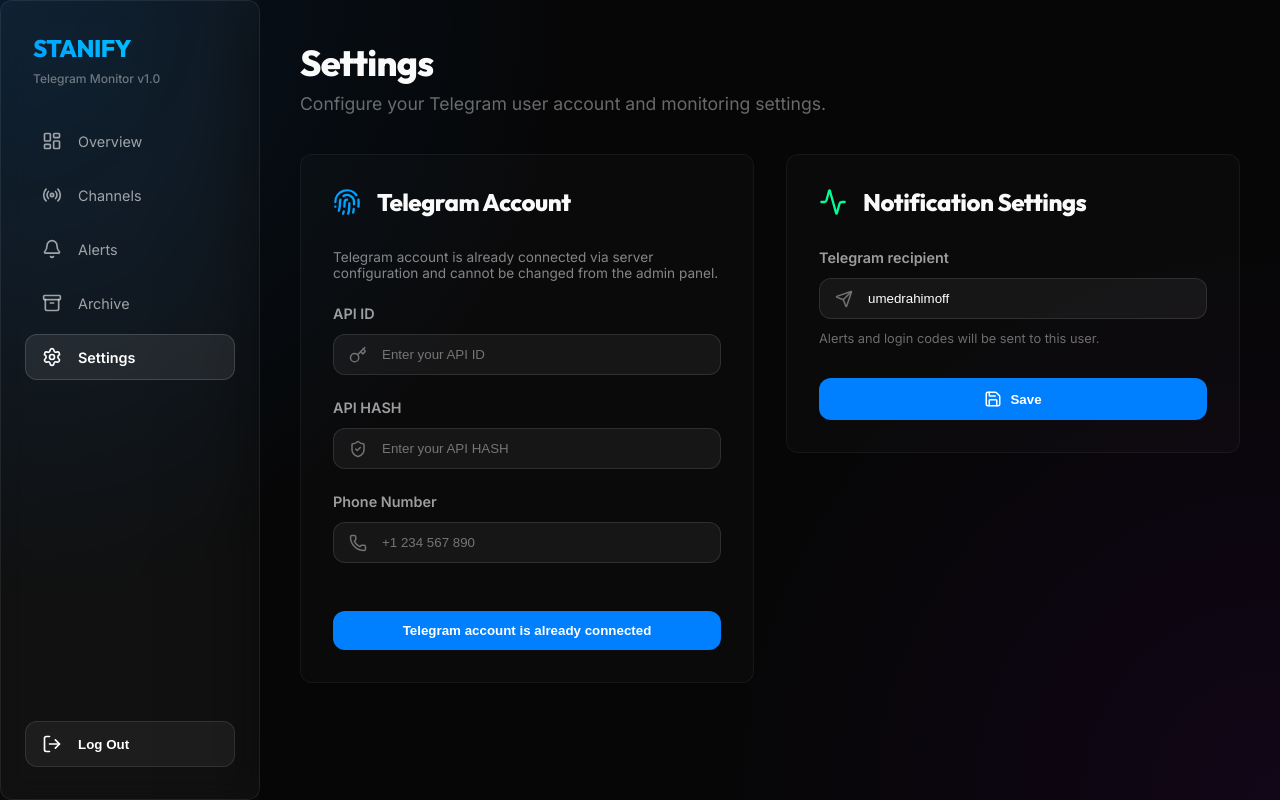
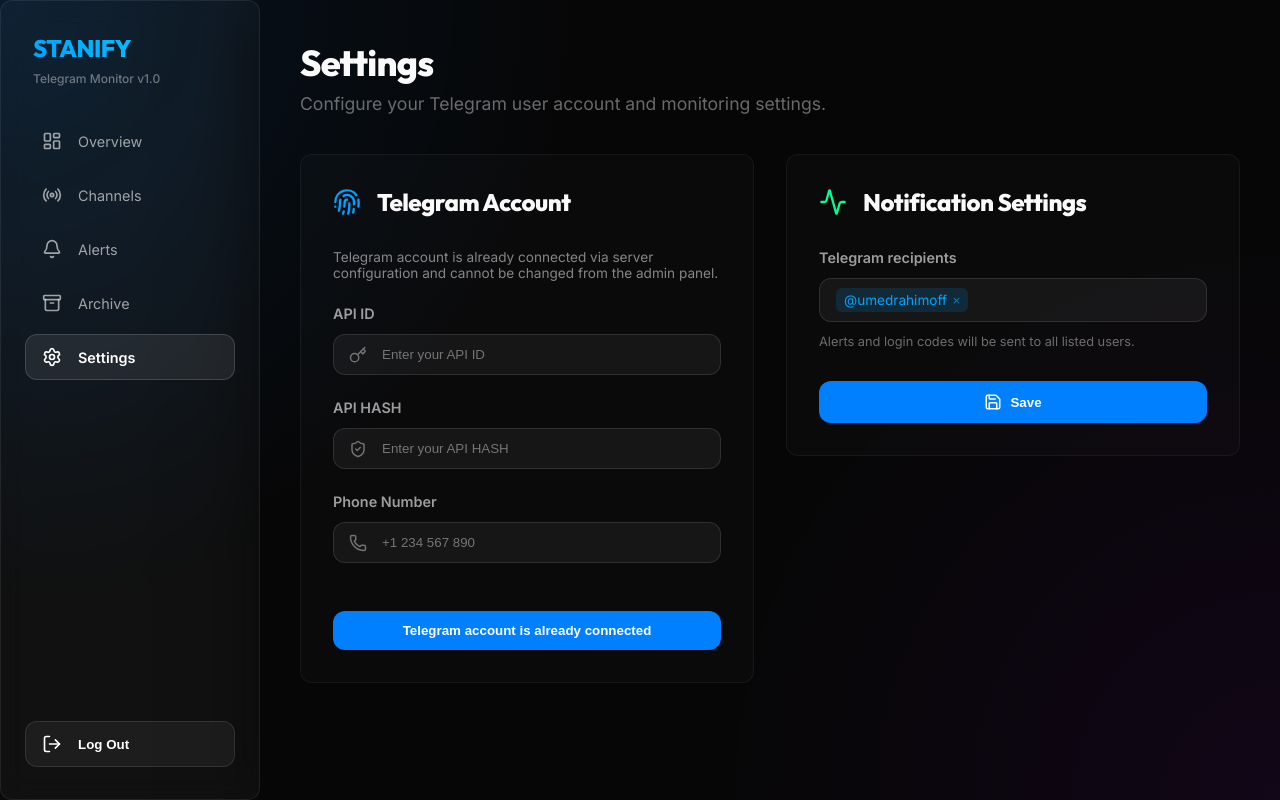
Before and after one commit to umedrahimoff/stanify, a Next.js app: page /dashboard/settings in a window 1280 px wide. Built offline with nearby package versions, Linux system fonts and the light colour scheme; no server answers; the database is empty.

Commit message:
feat: multiple notification recipients
Made-with: Cursor

```diff
--- a/src/app/api/settings/route.ts
+++ b/src/app/api/settings/route.ts
@@ -4,15 +4,15 @@ import { prisma } from "@/lib/prisma";
 const NOTIFICATION_RECIPIENT_KEY = "notification_recipient";
 const DEFAULT_RECIPIENT = "umedrahimoff";
 
-async function getSetting(key: string): Promise<string> {
-    const row = await prisma.appSetting.findUnique({ where: { key } });
-    return row?.value ?? (key === NOTIFICATION_RECIPIENT_KEY ? DEFAULT_RECIPIENT : "");
-}
-
 export async function GET() {
     try {
-        const notificationRecipient = await getSetting(NOTIFICATION_RECIPIENT_KEY);
-        return NextResponse.json({ notificationRecipient });
+        const row = await prisma.appSetting.findUnique({ where: { key: NOTIFICATION_RECIPIENT_KEY } });
+        const value = row?.value ?? DEFAULT_RECIPIENT;
+        const recipients = value
+            .split(",")
+            .map((s) => s.trim().replace(/^@/, ""))
+            .filter(Boolean);
+        return NextResponse.json({ notificationRecipients: recipients });
     } catch (error) {
         return NextResponse.json({ error: "Failed to fetch settings" }, { status: 500 });
     }
@@ -21,17 +21,19 @@ export async function GET() {
 export async function POST(req: Request) {
     try {
         const body = await req.json();
-        const { notificationRecipient } = body;
-        if (typeof notificationRecipient !== "string") {
-            return NextResponse.json({ error: "notificationRecipient is required" }, { status: 400 });
-        }
-        const value = notificationRecipient.trim().replace(/^@/, "") || DEFAULT_RECIPIENT;
+        const recipients = body.notificationRecipients;
+        const arr = Array.isArray(recipients)
+            ? recipients
+            : typeof recipients === "string"
+                ? recipients.split(",").map((s: string) => s.trim().replace(/^@/, "")).filter(Boolean)
+                : [];
+        const value = arr.length > 0 ? arr.join(",") : DEFAULT_RECIPIENT;
         await prisma.appSetting.upsert({
             where: { key: NOTIFICATION_RECIPIENT_KEY },
             create: { key: NOTIFICATION_RECIPIENT_KEY, value },
             update: { value },
         });
-        return NextResponse.json({ success: true, notificationRecipient: value });
+        return NextResponse.json({ success: true, notificationRecipients: value.split(",") });
     } catch (error) {
         return NextResponse.json({ error: "Failed to save settings" }, { status: 500 });
     }
--- a/src/app/dashboard/settings/page.tsx
+++ b/src/app/dashboard/settings/page.tsx
@@ -1,7 +1,7 @@
 "use client";
 
 import { useState, useEffect } from "react";
-import { Key, Phone, ShieldCheck, Mail, Save, Fingerprint, Activity, Send } from "lucide-react";
+import { Key, Phone, ShieldCheck, Mail, Save, Fingerprint, Activity } from "lucide-react";
 import useSWR from "swr";
 import { fetcher } from "@/lib/fetcher";
 import axios from "axios";
@@ -12,16 +12,26 @@ export default function SettingsPage() {
     const [apiId, setApiId] = useState("");
     const [apiHash, setApiHash] = useState("");
     const [step, setStep] = useState(1);
-    const [notificationRecipient, setNotificationRecipient] = useState("");
+    const [inputValue, setInputValue] = useState("");
+    const [recipients, setRecipients] = useState<string[]>([]);
     const [saving, setSaving] = useState(false);
     const [saveMsg, setSaveMsg] = useState<{ text: string; ok: boolean } | null>(null);
 
     const isTelegramAccountLocked = true;
-    const { data: settings, mutate } = useSWR<{ notificationRecipient: string }>("/api/settings", fetcher);
+    const { data: settings, mutate } = useSWR<{ notificationRecipients: string[] }>("/api/settings", fetcher);
 
     useEffect(() => {
-        if (settings?.notificationRecipient) setNotificationRecipient(settings.notificationRecipient);
+        if (settings?.notificationRecipients?.length) setRecipients(settings.notificationRecipients);
     }, [settings]);
+
+    const addRecipient = (v: string) => {
+        const t = v.trim().replace(/^@/, "").toLowerCase();
+        if (t && !recipients.includes(t)) setRecipients((r) => [...r, t]);
+    };
+
+    const parseAndAdd = (s: string) => {
+        s.split(",").forEach((x) => addRecipient(x));
+    };
 
     return (
         <div className="animate-fade">
@@ -143,19 +153,42 @@ export default function SettingsPage() {
 
                         <div style={{ display: 'flex', flexDirection: 'column', gap: '1.5rem' }}>
                             <div style={{ display: 'flex', flexDirection: 'column', gap: '0.75rem' }}>
-                                <label style={{ fontSize: '0.9rem', color: 'rgba(255,255,255,0.6)', fontWeight: 600 }}>Telegram recipient</label>
-                                <div style={{ display: 'flex', position: 'relative' }}>
-                                    <Send size={18} style={{ position: 'absolute', left: '1rem', top: '50%', transform: 'translateY(-50%)', opacity: 0.4 }} />
+                                <label style={{ fontSize: '0.9rem', color: 'rgba(255,255,255,0.6)', fontWeight: 600 }}>Telegram recipients</label>
+                                <div
+                                    className="input-field tag-input-wrapper"
+                                    style={{ display: 'flex', flexWrap: 'wrap', alignItems: 'center', gap: '0.5rem', padding: '0.5rem 1rem', minHeight: '44px', cursor: 'text' }}
+                                    onClick={(e) => (e.target as HTMLElement).querySelector('input')?.focus()}
+                                >
+                                    {recipients.map((r, i) => (
+                                        <span key={`${r}-${i}`} style={{ background: 'rgba(0,163,255,0.15)', color: '#00A3FF', padding: '0.25rem 0.5rem', borderRadius: '6px', fontSize: '0.85rem', display: 'flex', alignItems: 'center', gap: '0.35rem' }}>
+                                            @{r}
+                                            <button type="button" onClick={(e) => { e.stopPropagation(); setRecipients((x) => x.filter((_, j) => j !== i)); }} style={{ background: 'none', border: 'none', color: 'inherit', cursor: 'pointer', padding: 0, display: 'flex' }}>
+                                                <span style={{ opacity: 0.7 }}>×</span>
+                                            </button>
+                                        </span>
+                                    ))}
                                     <input
-                                        className="input-field"
-                                        value={notificationRecipient}
-                                        onChange={(e) => setNotificationRecipient(e.target.value)}
-                                        placeholder="@username or user ID"
-                                        style={{ paddingLeft: '3rem' }}
+                                        value={inputValue}
+                                        onChange={(e) => {
+                                            const v = e.target.value;
+                                            if (v.endsWith(',')) { parseAndAdd(v.slice(0, -1)); setInputValue(''); }
+                                            else setInputValue(v);
+                                        }}
+                                        onKeyDown={(e) => {
+                                            if (e.key === ',' || e.key === 'Enter') {
+                                                e.preventDefault();
+                                                parseAndAdd(inputValue);
+                                                setInputValue('');
+                                            } else if (e.key === 'Backspace' && !inputValue && recipients.length) {
+                                                setRecipients((x) => x.slice(0, -1));
+                                            }
+                                        }}
+                                        placeholder={recipients.length ? '' : '@user1, @user2...'}
+                                        style={{ flex: 1, minWidth: '120px', background: 'none', border: 'none', outline: 'none', color: 'inherit', fontSize: 'inherit' }}
                                     />
                                 </div>
                                 <p style={{ fontSize: '0.8rem', color: 'rgba(255,255,255,0.4)' }}>
-                                    Alerts and login codes will be sent to this user.
+                                    Alerts and login codes will be sent to all listed users.
                                 </p>
                             </div>
                         </div>
@@ -167,7 +200,11 @@ export default function SettingsPage() {
                                 setSaving(true);
                                 setSaveMsg(null);
                                 try {
-                                    await axios.post("/api/settings", { notificationRecipient: notificationRecipient.trim() || "umedrahimoff" });
+                                    const toSave = inputValue.trim() ? [...recipients, ...inputValue.split(',').map((s) => s.trim().replace(/^@/, '').toLowerCase()).filter(Boolean)] : recipients;
+                                    const unique = [...new Set(toSave)];
+                                    await axios.post("/api/settings", { notificationRecipients: unique.length ? unique : ['umedrahimoff'] });
+                                    setRecipients(unique.length ? unique : ['umedrahimoff']);
+                                    setInputValue('');
                                     mutate();
                                     setSaveMsg({ text: "Saved", ok: true });
                                 } catch {
```
Also changed, not shown: src/app/api/auth/request/route.ts (+11 -4 lines), src/lib/settings.ts (+10 -2 lines), src/worker/monitor.ts (+10 -4 lines).
